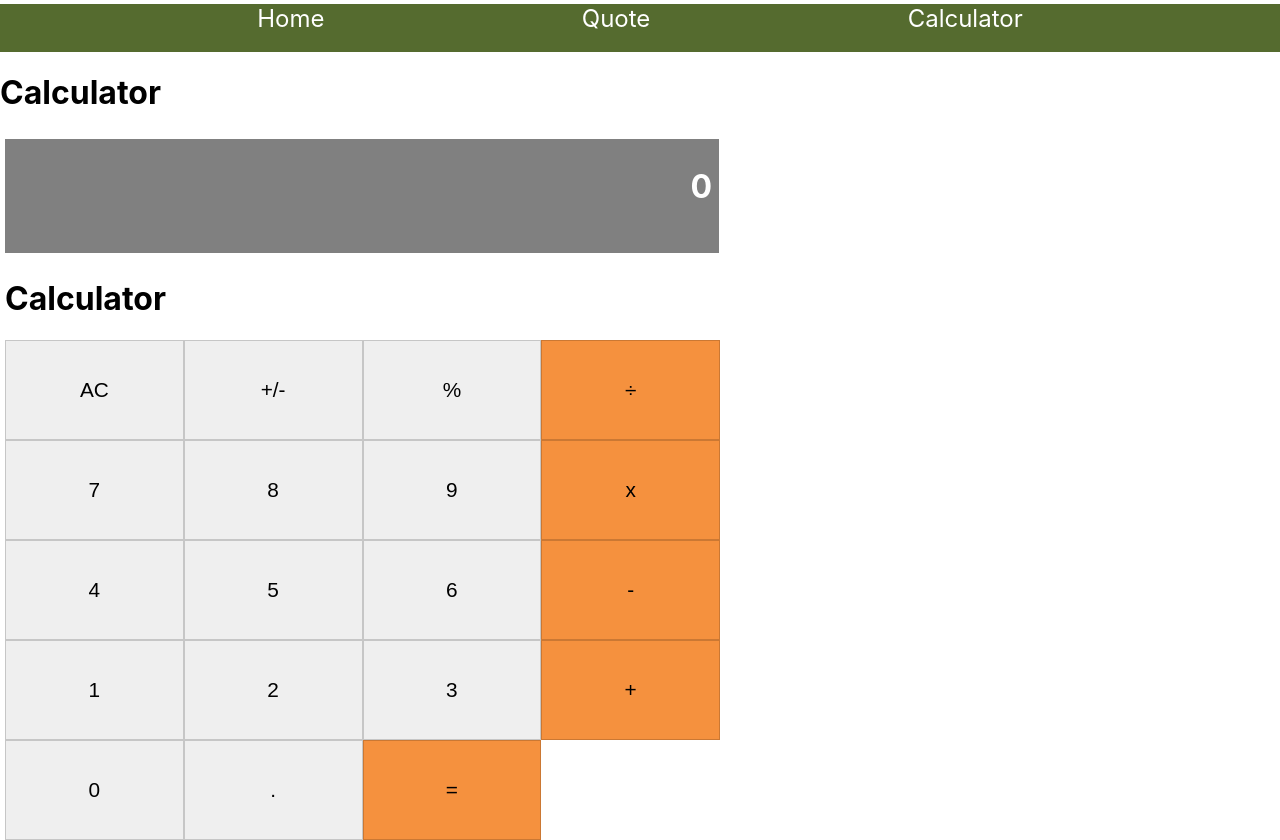
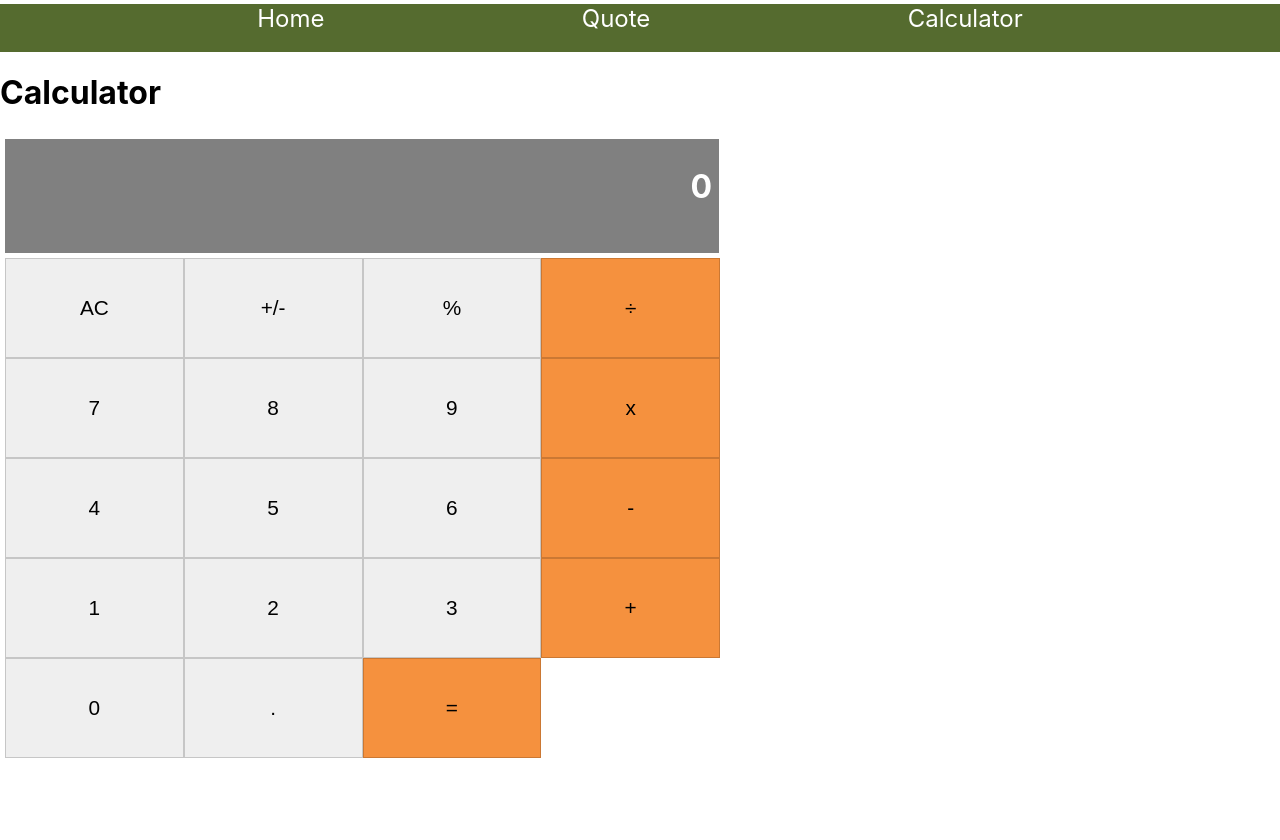
Before and after one commit to kbjude/calculator, a React (Create React App) app: page /App in a window 1280 px wide. After the commit the page ends 800 px from the top, so only its background shows below. Built offline with nearby package versions, Linux system fonts and the light colour scheme.

Commit message:
Adding undefined in the test cases

```diff
--- a/src/components/ButtonPanel.js
+++ b/src/components/ButtonPanel.js
@@ -9,7 +9,6 @@ const ButtonPanel = props => {
 
   return (
     <div className="button-panel">
-      <h1> Calculator</h1>
       <>
         <div className="row1">
           <Button name="AC" clickHandler={handleClick} />
```
Also changed, not shown: 2 other files (tests, documents, lock files or other folders).
